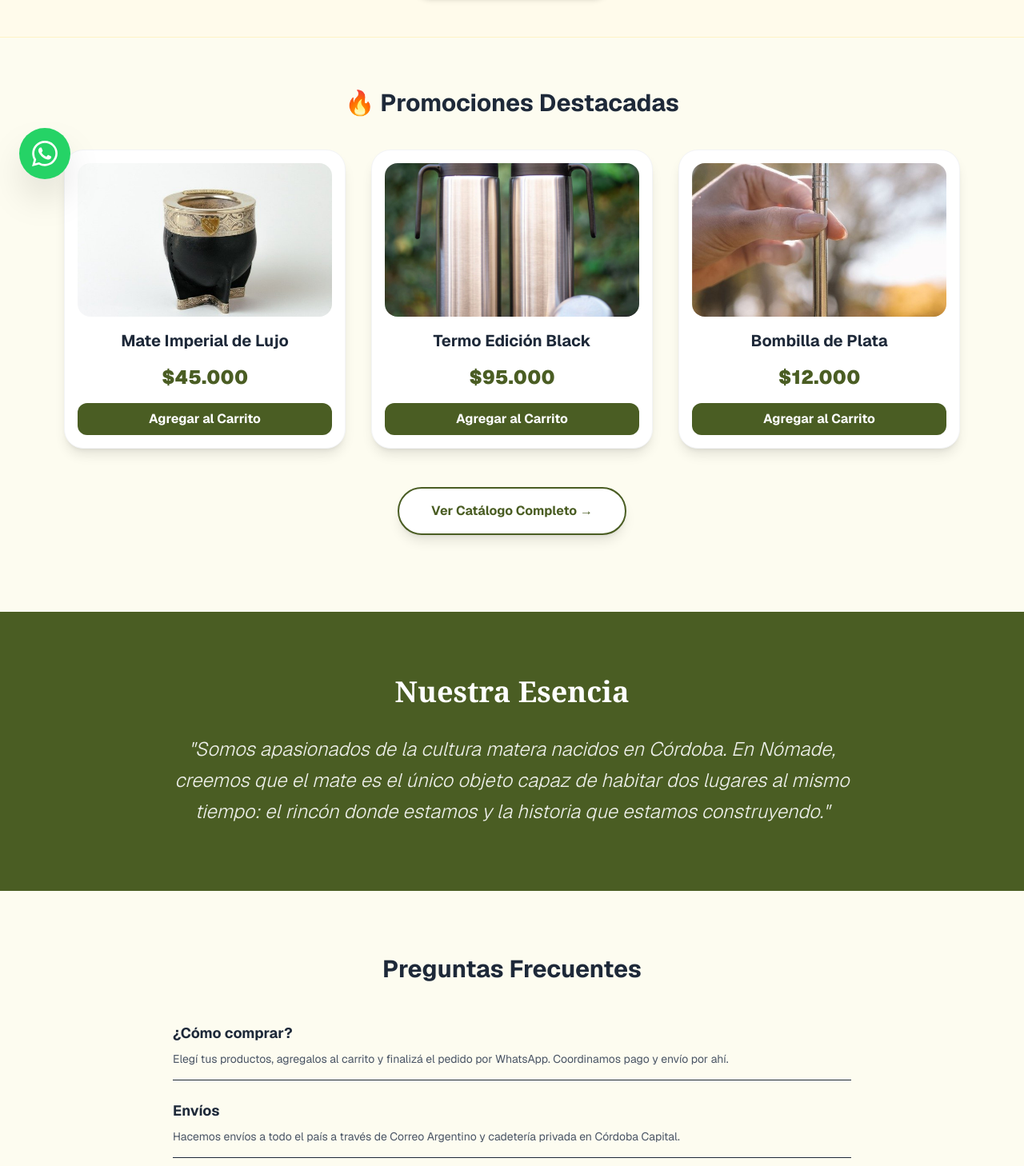
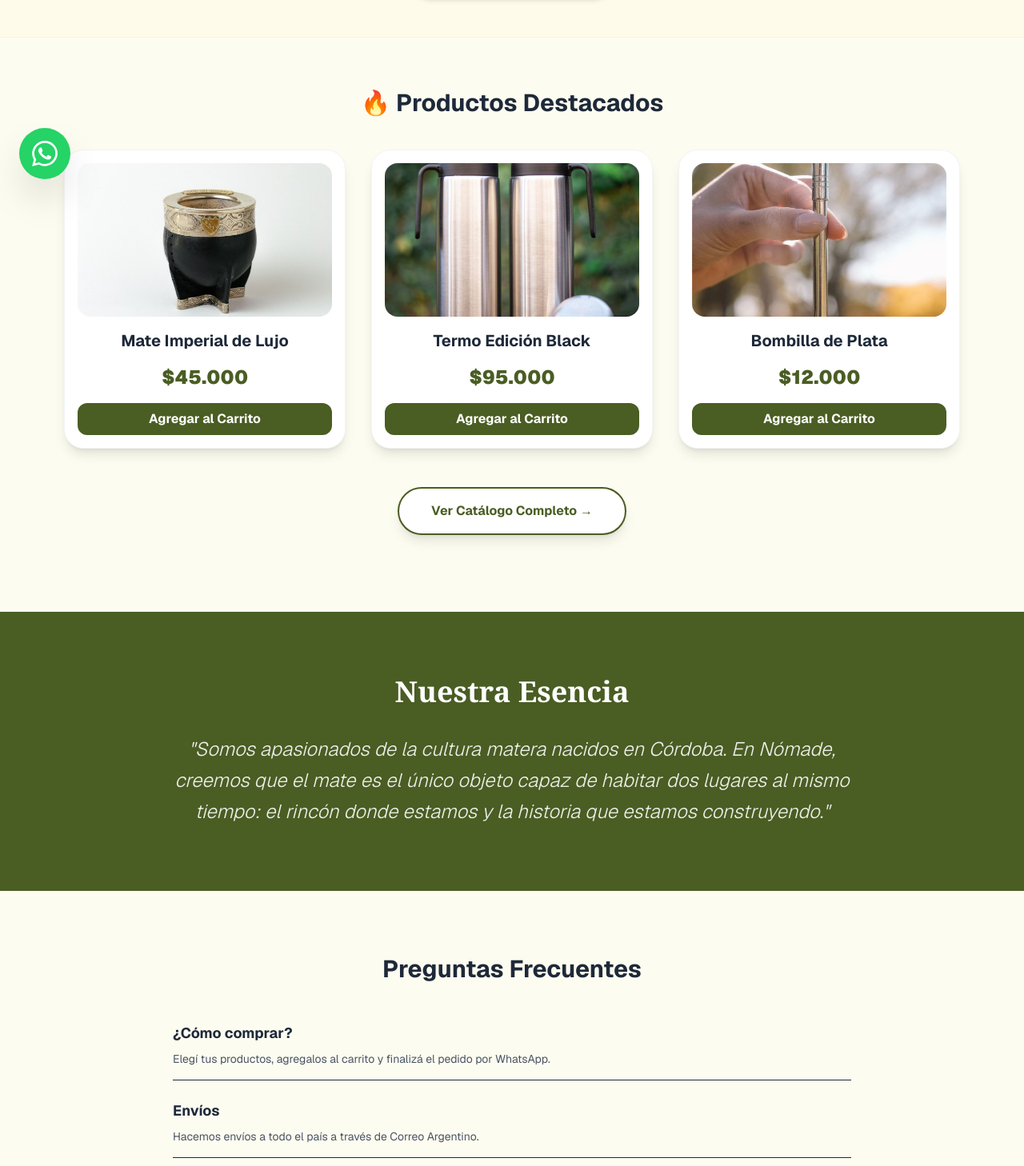
Before and after one commit to deboraq/tienda-mates, a Next.js app: page / in a window 1280 px wide. Shown: the part 552-2010 px from the top of the page at 80% size. Built offline with nearby package versions, Linux system fonts and the light colour scheme.

Commit message:
agregar secciones que se fueron grabados nuevo

```diff
--- a/app/page.tsx
+++ b/app/page.tsx
@@ -11,7 +11,7 @@ export default function Home() {
   const [categoriaSeleccionada, setCategoriaSeleccionada] = useState("Todos");
   const [mostrarCategorias, setMostrarCategorias] = useState(false);
 
-  // Estado para alternar entre Inicio y Catálogo Completo
+  // Control de vista: Inicio o Tienda
   const [verTienda, setVerTienda] = useState(false);
 
   const categorias = ["Todos", "Mates", "Termos", "Bombillas", "Yerberas", "Set Materos", "Despolvillador"];
@@ -23,8 +23,8 @@ export default function Home() {
     return coincideBusqueda && coincideCategoria;
   });
 
-  // Mostramos los primeros 3 para la sección de Promos en la Home
-  const productosPromocion = PRODUCTS.slice(0, 3);
+  // Los 3 destacados de la Home
+  const productosDestacados = PRODUCTS.slice(0, 3);
 
   const agregarAlCarrito = (producto: any) => {
     setCarrito([...carrito, producto]);
@@ -59,6 +59,10 @@ export default function Home() {
 
           <div className="hidden md:flex gap-6 text-xs uppercase tracking-widest font-medium">
             <button onClick={() => setVerTienda(false)} className="hover:text-amber-200 uppercase transition-colors">Inicio</button>
+
+            {/* BOTÓN NOSOTROS */}
+            <a href="#nosotros" onClick={() => setVerTienda(false)} className="hover:text-amber-200 transition-colors uppercase">Nosotros</a>
+
             <div className="relative">
               <button
                 onClick={() => setMostrarCategorias(!mostrarCategorias)}
@@ -118,14 +122,14 @@ export default function Home() {
 
       {/* --- CONTENIDO DINÁMICO --- */}
       {!verTienda ? (
-        /* VISTA HOME */
+        /* VISTA HOME: Aquí está TODO lo que me pediste */
         <>
           <header className="py-20 text-center bg-white border-b border-gray-100">
             <h2 className="text-6xl md:text-8xl font-bold text-gray-800 mb-4 tracking-tighter">Nómade Mates</h2>
             <p className="text-xl md:text-2xl text-gray-500 italic">"Uniendo rincones, cebando historias"</p>
           </header>
 
-          {/* PERSONALIZADOS (RESTAURADO) */}
+          {/* PERSONALIZADOS */}
           <section className="bg-amber-50 py-12 text-center border-y border-amber-100">
             <h3 className="text-2xl font-bold mb-2">✨ Personalizá tu producto</h3>
             <p className="text-gray-600 px-4">Grabados láser, nombres y logos. ¡Hacé que tu mate sea único!</p>
@@ -134,16 +138,16 @@ export default function Home() {
             </button>
           </section>
 
-          {/* SECCIÓN PROMOS */}
-          <section id="promos" className="max-w-6xl mx-auto p-4 pt-16 text-center">
-            <h3 className="text-3xl font-bold mb-10">🔥 Promociones Destacadas</h3>
+          {/* PRODUCTOS DESTACADOS */}
+          <section id="destacados" className="max-w-6xl mx-auto p-4 pt-16 text-center">
+            <h3 className="text-3xl font-bold mb-10">🔥 Productos Destacados</h3>
             <div className="grid grid-cols-1 md:grid-cols-3 gap-8">
-              {productosPromocion.map((producto) => (
+              {productosDestacados.map((producto) => (
                 <div key={producto.id} className="bg-white rounded-3xl overflow-hidden shadow-lg border border-gray-100 p-4 hover:shadow-2xl transition-all">
                   <img src={producto.image} className="h-48 w-full object-cover rounded-2xl mb-4" />
                   <h4 className="text-xl font-bold">{producto.name}</h4>
                   <p className="text-2xl font-black text-[#4a5d23] my-4">${producto.price.toLocaleString('es-AR')}</p>
-                  <button onClick={() => agregarAlCarrito(producto)} className="w-full bg-[#4a5d23] text-white py-2 rounded-xl font-bold active:scale-95 transition-all">Agregar al Carrito</button>
+                  <button onClick={() => agregarAlCarrito(producto)} className="w-full bg-[#4a5d23] text-white py-2 rounded-xl font-bold">Agregar al Carrito</button>
                 </div>
               ))}
             </div>
@@ -155,7 +159,7 @@ export default function Home() {
             </button>
           </section>
 
-          {/* QUIÉNES SOMOS / ESENCIA (RESTAURADO) */}
+          {/* NUESTRA ESENCIA / QUIÉNES SOMOS */}
           <section id="nosotros" className="bg-[#4a5d23] text-white py-20 px-6 mt-20">
             <div className="max-w-4xl mx-auto text-center">
               <h3 className="text-4xl font-serif font-bold mb-8">Nuestra Esencia</h3>
@@ -177,14 +181,12 @@ export default function Home() {
               <input
                 type="text"
                 placeholder="Buscar en la tienda..."
-                className="w-full pl-10 pr-4 py-2.5 rounded-full border-2 border-gray-200 outline-none focus:border-[#4a5d23] transition-all"
+                className="w-full pl-10 pr-4 py-2.5 rounded-full border-2 border-gray-200 outline-none focus:border-[#4a5d23]"
                 onChange={(e) => setBusqueda(e.target.value)}
               />
             </div>
           </div>
-
           <h3 className="text-4xl font-bold mb-8 text-gray-800">Catálogo: {categoriaSeleccionada}</h3>
-
           <div className="grid grid-cols-1 md:grid-cols-3 gap-8 mb-20">
             {productosFiltrados.map((producto) => (
               <div key={producto.id} className="bg-white rounded-3xl overflow-hidden shadow-lg border border-gray-100 flex flex-col hover:shadow-2xl transition-all">
@@ -197,37 +199,30 @@ export default function Home() {
                     <p className="text-gray-500 text-sm mb-4">{producto.description}</p>
                     <p className="text-3xl font-black text-[#4a5d23] mb-6">${producto.price.toLocaleString('es-AR')}</p>
                   </div>
-                  <button onClick={() => agregarAlCarrito(producto)} className="w-full bg-[#4a5d23] text-white py-3 rounded-2xl font-bold shadow-md active:scale-95 transition-all">Agregar al Carrito</button>
+                  <button onClick={() => agregarAlCarrito(producto)} className="w-full bg-[#4a5d23] text-white py-3 rounded-2xl font-bold">Agregar al Carrito</button>
                 </div>
               </div>
             ))}
           </div>
-
-          {/* MENSAJE SIN RESULTADOS */}
-          {productosFiltrados.length === 0 && (
-            <div className="text-center py-20 bg-white rounded-3xl border-2 border-dashed border-gray-200">
-              <p className="text-gray-500 text-lg italic">No encontramos lo que buscás en esta categoría.</p>
-              <button onClick={() => setCategoriaSeleccionada("Todos")} className="mt-4 text-[#4a5d23] font-bold">Mostrar todos los productos</button>
-            </div>
-          )}
         </section>
       )}
 
-      {/* --- SECCIONES SIEMPRE VISIBLES --- */}
+      {/* PREGUNTAS FRECUENTES (SIEMPRE VISIBLES) */}
       <section className="max-w-4xl mx-auto py-20 px-6">
         <h3 className="text-3xl font-bold text-center mb-12">Preguntas Frecuentes</h3>
         <div className="space-y-6">
           <div className="border-b pb-4">
             <h4 className="font-bold text-lg mb-2">¿Cómo comprar?</h4>
-            <p className="text-gray-600 text-sm">Elegí tus productos, agregalos al carrito y finalizá el pedido por WhatsApp. Coordinamos pago y envío por ahí.</p>
+            <p className="text-gray-600 text-sm">Elegí tus productos, agregalos al carrito y finalizá el pedido por WhatsApp.</p>
           </div>
           <div className="border-b pb-4">
             <h4 className="font-bold text-lg mb-2">Envíos</h4>
-            <p className="text-gray-600 text-sm">Hacemos envíos a todo el país a través de Correo Argentino y cadetería privada en Córdoba Capital.</p>
+            <p className="text-gray-600 text-sm">Hacemos envíos a todo el país a través de Correo Argentino.</p>
           </div>
         </div>
       </section>
 
+      {/* FOOTER COMPLETO */}
       <footer id="contacto" className="bg-white border-t border-gray-100 py-16 px-6">
         <div className="max-w-6xl mx-auto grid grid-cols-1 md:grid-cols-3 gap-12 text-center md:text-left">
           <div>
@@ -238,8 +233,8 @@ export default function Home() {
           <div>
             <h4 className="font-bold mb-4 text-xl text-[#4a5d23]">Redes Sociales</h4>
             <div className="flex justify-center md:justify-start gap-4">
-              <a href="#" className="bg-gray-100 p-2 rounded-lg hover:bg-amber-100 transition-colors">Instagram</a>
-              <a href="#" className="bg-gray-100 p-2 rounded-lg hover:bg-amber-100 transition-colors">Facebook</a>
+              <a href="https://instagram.com/nomademates" target="_blank" className="bg-gray-100 p-2 rounded-lg hover:bg-amber-100 transition-colors">Instagram</a>
+              <a href="https://facebook.com/nomademates" target="_blank" className="bg-gray-100 p-2 rounded-lg hover:bg-amber-100 transition-colors">Facebook</a>
             </div>
           </div>
           <div>
@@ -249,8 +244,7 @@ export default function Home() {
         </div>
       </footer>
 
-      {/* Botón WhatsApp Fijo */}
-      <a href="https://wa.me/5493515416836" target="_blank" className="fixed bottom-6 left-6 bg-[#25d366] text-white p-4 rounded-full shadow-2xl z-[100] hover:scale-110 transition-transform">
+      <a href="https://wa.me/5493515416836" target="_blank" rel="noopener noreferrer" className="fixed bottom-6 left-6 bg-[#25d366] text-white p-4 rounded-full shadow-2xl z-[100] hover:scale-110 transition-transform">
         <svg className="w-8 h-8" fill="currentColor" viewBox="0 0 24 24"><path d="M17.472 14.382c-.297-.149-1.758-.867-2.03-.967-.273-.099-.471-.148-.67.15-.197.297-.767.966-.94 1.164-.173.199-.347.223-.644.075-.297-.15-1.255-.463-2.39-1.475-.883-.788-1.48-1.761-1.653-2.059-.173-.297-.018-.458.13-.606.134-.133.298-.347.446-.52.149-.174.198-.298.298-.497.099-.198.05-.371-.025-.52-.075-.149-.669-1.612-.916-2.207-.242-.579-.487-.5-.669-.51-.173-.008-.371-.01-.57-.01-.198 0-.52.074-.792.372-.272.297-1.04 1.016-1.04 2.479 0 1.462 1.065 2.875 1.213 3.074.149.198 2.096 3.2 5.077 4.487.709.306 1.262.489 1.694.625.712.227 1.36.195 1.871.118.571-.085 1.758-.719 2.006-1.413.248-.694.248-1.289.173-1.413-.074-.124-.272-.198-.57-.347m-5.421 7.403h-.004a9.87 9.87 0 01-5.031-1.378l-.361-.214-3.741.982.998-3.648-.235-.374a9.86 9.86 0 01-1.51-5.26c.001-5.45 4.436-9.884 9.888-9.884 2.64 0 5.122 1.03 6.988 2.898a9.825 9.825 0 012.893 6.994c-.003 5.45-4.437 9.884-9.885 9.884m8.413-18.297A11.815 11.815 0 0012.05 0C5.495 0 .16 5.335.157 11.892c0 2.096.547 4.142 1.588 5.945L.057 24l6.305-1.654a11.882 11.882 0 005.683 1.448h.005c6.554 0 11.89-5.335 11.893-11.893a11.821 11.821 0 00-3.48-8.413z"/></svg>
       </a>
     </main>
```
